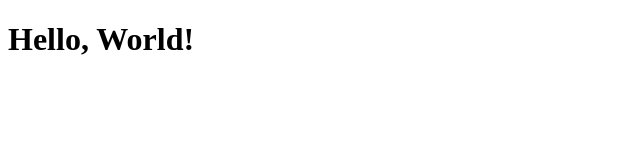
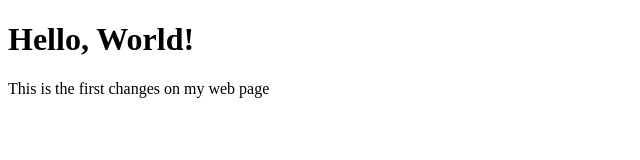
Before and after one commit to Soctinga2016/hello_world, a plain HTML site: page Index.html in a window 1280 px wide. Shown: the whole page, without its empty margins (0-640 px from the left). Drawn offline with Linux system fonts and the light colour scheme.

Commit message:
Update Index.html
Added description to index

```diff
--- a/Index.html
+++ b/Index.html
@@ -3,5 +3,5 @@
 <title> Hello World! </title>
 <body>
 <h1> Hello, World! </h1>
-
+  <p> This is the first changes on my web page </p>
 </body>
```
